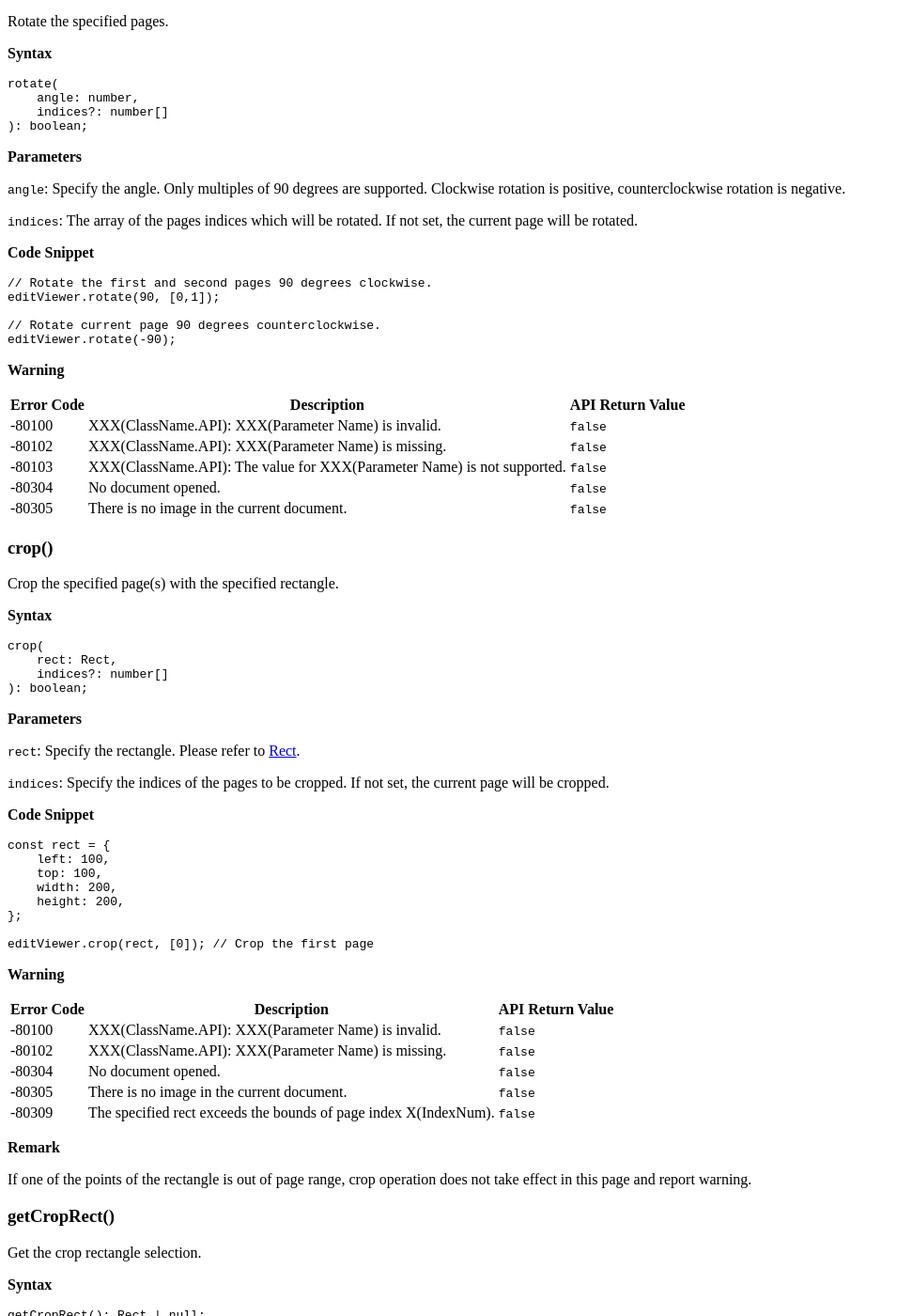
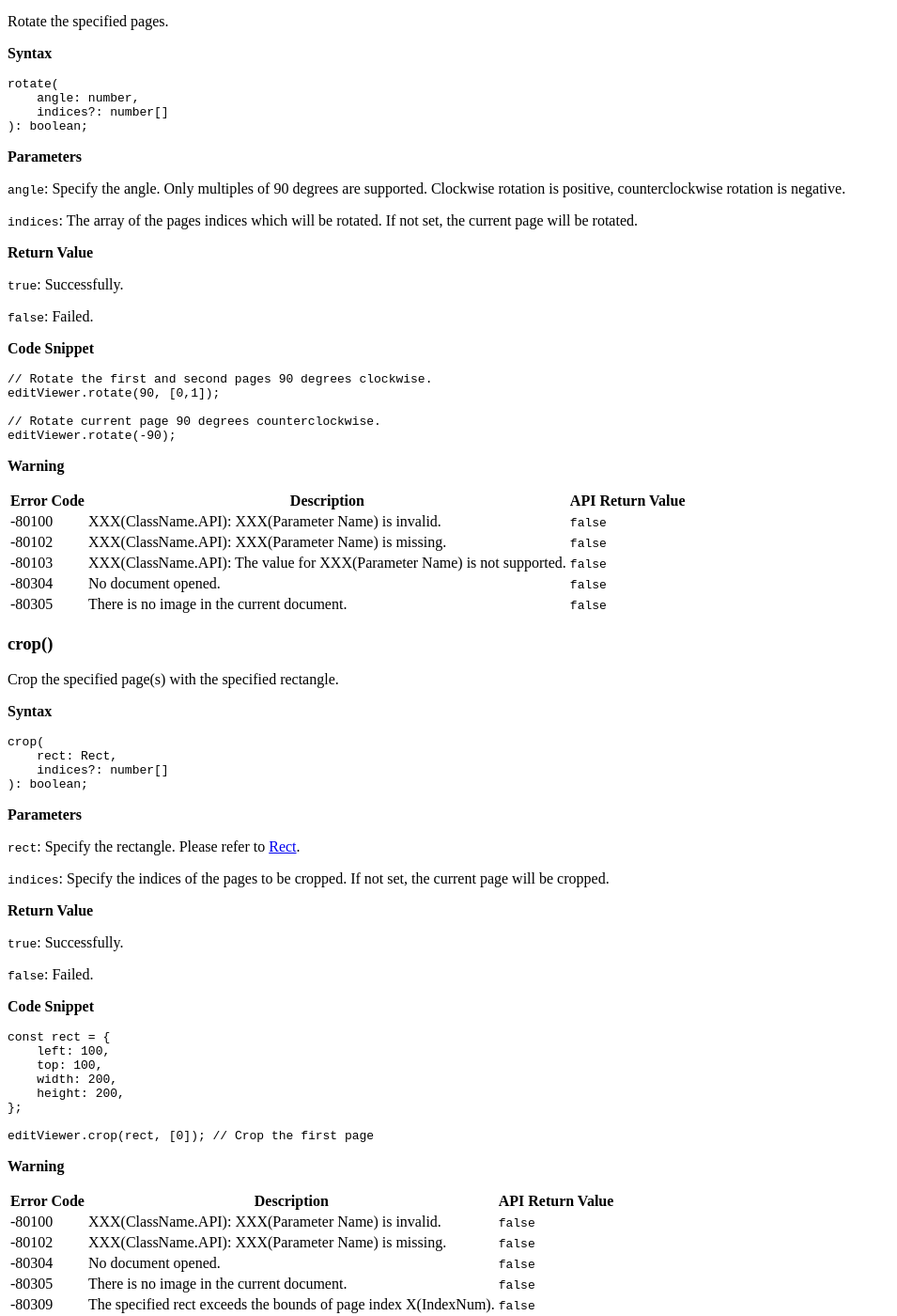
Before and after one commit to dynamsoft-docs/document-viewer-docs, a Jekyll site: the page built from api/class/edit_viewer.md, in a window 1280 px wide and 1400 px high, scrolled down 14905 px. Shown: the whole window at 94% size, without its empty margins (0-955 px from the left). Built offline with Jekyll 4.4.1, drawn with Linux system fonts in a browser that asks for light colours.

Commit message:
Update edit_viewer.md

````diff
--- a/api/class/edit_viewer.md
+++ b/api/class/edit_viewer.md
@@ -974,6 +974,12 @@ rotate(
 
 `indices`: The array of the pages indices which will be rotated. If not set, the current page will be rotated.
 
+**Return Value**
+
+`true`: Successfully.
+
+`false`: Failed.
+
 **Code Snippet**
 
 ```typescript
@@ -1011,6 +1017,12 @@ crop(
 `rect`: Specify the rectangle. Please refer to [Rect]({{ site.api }}interface/rect.html).
 
 `indices`: Specify the indices of the pages to be cropped. If not set, the current page will be cropped.
+
+**Return Value**
+
+`true`: Successfully.
+
+`false`: Failed.
 
 **Code Snippet**
 
````
